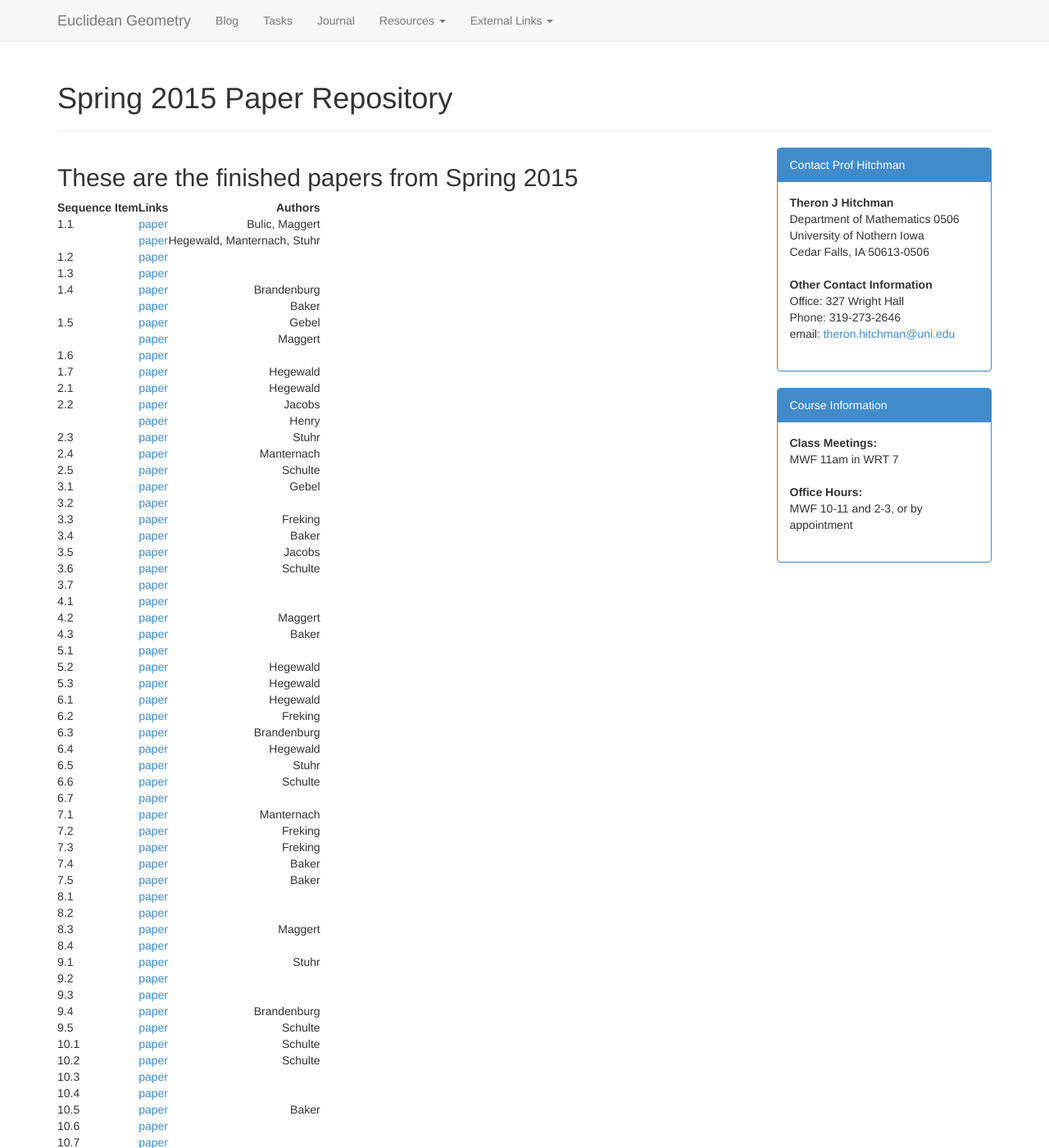
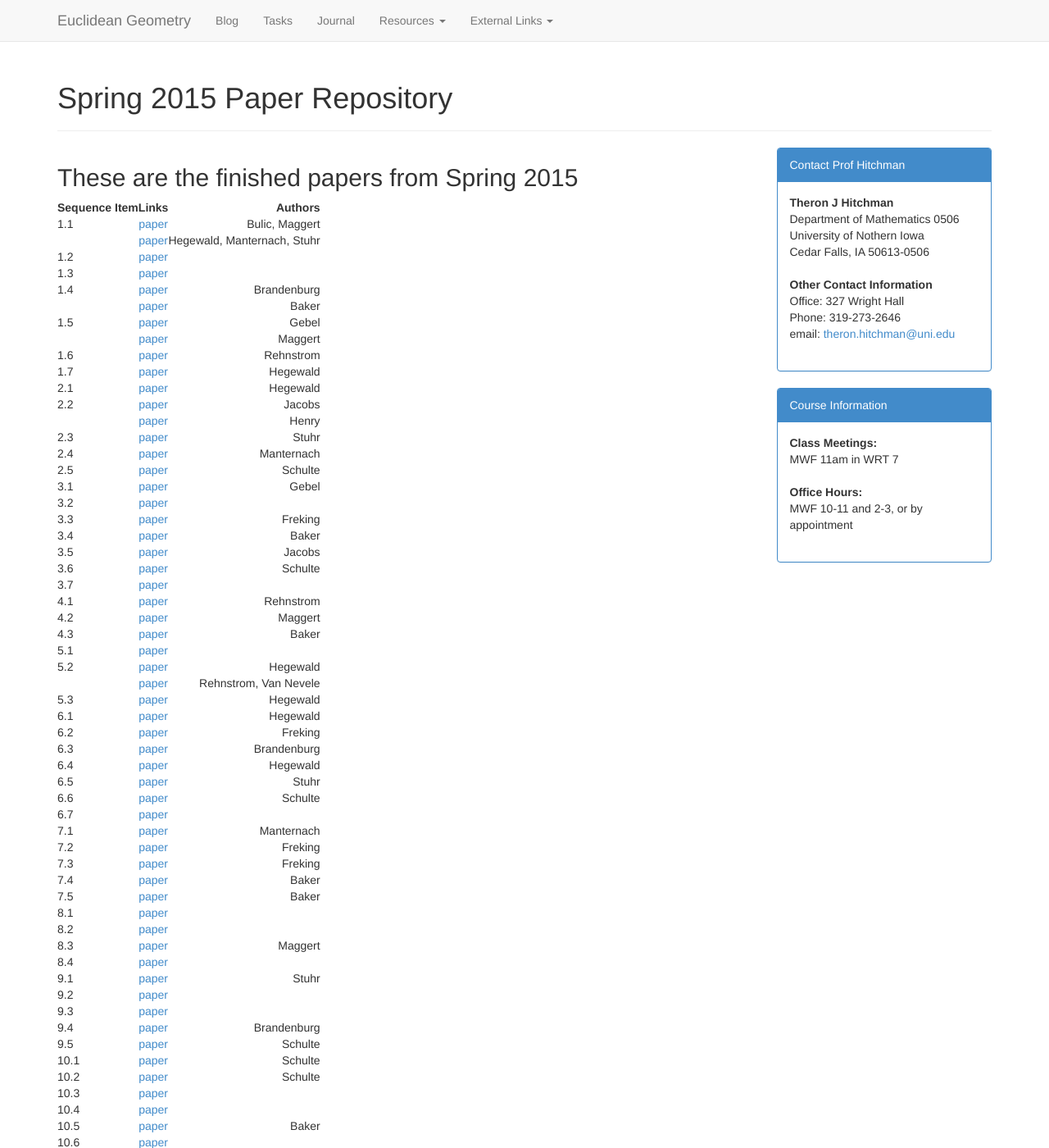
Before and after one commit to theronhitchman/euclidean-geometry, a Jekyll site: the page built from journal/2015S/index.md, in a window 1280 px wide and 1400 px high. Shown: the whole window at 82% size. Built offline with Jekyll 4.4.1, drawn with Linux system fonts in a browser that asks for light colours; nearby versions of some CDN libraries; some of the changed text lies outside the part shown.

Commit message:
add papers by Rehnstrom

```diff
--- a/journal/2015S/index.md
+++ b/journal/2015S/index.md
@@ -15,7 +15,7 @@
 |               | <a href="{{site.baseurl}}/journal/2015S/Baker-1-4.pdf">paper</a> | Baker                               |
 | 1.5           | <a href="{{site.baseurl}}/journal/2015S/flexibility-rigidness-construction.pdf">paper</a> | Gebel      |
 |               | <a href="{{site.baseurl}}/journal/2015S/congruent-rhombi-theorem.pdf">paper</a>  | Maggert             |
-| 1.6           | <a href="{{site.baseurl}}/journal/2015S/.pdf">paper</a> |                                              |
+| 1.6           | <a href="{{site.baseurl}}/journal/2015S/Rehnstrom-1-6.pdf">paper</a> |  Rehnstrom                      |
 | 1.7           | <a href="{{site.baseurl}}/journal/2015S/hegewald-theorem-rhombus.pdf">paper</a> | Hegewald             |
 | 2.1           | <a href="{{site.baseurl}}/journal/2015S/kite-angle-congruence.pdf">paper</a> |  Hegewald               |
 | 2.2           | <a href="{{site.baseurl}}/journal/2015S/Jacobs-extended-diagonals.pdf">paper</a> | Jacobs              |
@@ -30,11 +30,12 @@
 | 3.5           | <a href="{{site.baseurl}}/journal/2015S/Jacobs-3-5.pdf">paper</a> |    Jacobs                          |
 | 3.6           | <a href="{{site.baseurl}}/journal/2015S/CSchulte-3-6.pdf">paper</a> |  Schulte                         |
 | 3.7           | <a href="{{site.baseurl}}/journal/2015S/.pdf">paper</a> |                                              |
-| 4.1           | <a href="{{site.baseurl}}/journal/2015S/.pdf">paper</a> |                                              |
+| 4.1           | <a href="{{site.baseurl}}/journal/2015S/Rehnstrom-4-1.pdf">paper</a> |           Rehnstrom             |
 | 4.2           | <a href="{{site.baseurl}}/journal/2015S/completion-euclid-i.pdf">paper</a> |  Maggert                  |
 | 4.3           | <a href="{{site.baseurl}}/journal/2015S/Baker-4-3.pdf">paper</a> |     Baker                           |
 | 5.1           | <a href="{{site.baseurl}}/journal/2015S/.pdf">paper</a> |                                              |
 | 5.2           | <a href="{{site.baseurl}}/journal/2015S/convex-pentagon-angles.pdf">paper</a> |   Hegewald             |
+|               | <a href="{{site.baseurl}}/journal/2015S/VanNevele-Rehnstrom.pdf">paper</a>  |  Rehnstrom, Van Nevele   |
 | 5.3           | <a href="{{site.baseurl}}/journal/2015S/convex-polygon-angles.pdf">paper</a> |   Hegewald              |
 | 6.1           | <a href="{{site.baseurl}}/journal/2015S/equilateral-triangles.pdf">paper</a> |    Hegewald             |
 | 6.2           | <a href="{{site.baseurl}}/journal/2015S/regular-rhombus.pdf">paper</a> |    Freking                    |
@@ -63,8 +64,8 @@
 | 10.4          | <a href="{{site.baseurl}}/journal/2015S/.pdf">paper</a> |                                              |
 | 10.5          | <a href="{{site.baseurl}}/journal/2015S/Baker-10-5.pdf">paper</a> |  Baker                             |
 | 10.6          | <a href="{{site.baseurl}}/journal/2015S/.pdf">paper</a> |                                              |
-| 10.7          | <a href="{{site.baseurl}}/journal/2015S/.pdf">paper</a> |                                              |
-| 11.1          | <a href="{{site.baseurl}}/journal/2015S/.pdf">paper</a> |                                              |
+| 10.7          | <a href="{{site.baseurl}}/journal/2015S/Rehnstrom-10-7.pdf">paper</a> |  Rehnstrom                      |
+| 11.1          | <a href="{{site.baseurl}}/journal/2015S/Rehnstrom-11-1.pdf">paper</a> | Rehnstrom               |
 | 11.2          | <a href="{{site.baseurl}}/journal/2015S/.pdf">paper</a> |                                              |
 | 11.3          | <a href="{{site.baseurl}}/journal/2015S/constructing-perpendicular-line-2.pdf">paper</a> |   Gebel, Jacobs     |
 | 11.4          | <a href="{{site.baseurl}}/journal/2015S/stuhr-11-4.pdf">paper</a> |         Stuhr                      |
@@ -95,9 +96,9 @@
 | E             | <a href="{{site.baseurl}}/journal/2015S/.pdf">paper</a> |                                              |
 | F             | <a href="{{site.baseurl}}/journal/2015S/arbitrary-rhombus-construction.pdf">paper</a> | Maggert        |
 |               | <a href="{{site.baseurl}}/journal/2015S/Baker-F.pdf">paper</a> |  Baker                                |
-| G             | <a href="{{site.baseurl}}/journal/2015S/.pdf">paper</a> |                                              |
+| G             | <a href="{{site.baseurl}}/journal/2015S/Rehnstrom-G.pdf">paper</a> |   Rehnstrom                         |
 | H             | <a href="{{site.baseurl}}/journal/2015S/.pdf">paper</a> |                                              |
-| I             | <a href="{{site.baseurl}}/journal/2015S/.pdf">paper</a> |                                              |
+| I             | <a href="{{site.baseurl}}/journal/2015S/Rehnstrom-I.pdf">paper</a> |  Rehnstrom                       |
 | J             | <a href="{{site.baseurl}}/journal/2015S/Jacobs-J.pdf">paper</a> |    Jacobs                            |
 | K             | <a href="{{site.baseurl}}/journal/2015S/construction-rhombus.pdf">paper</a> |   Brandenburg            |
 | L             | <a href="{{site.baseurl}}/journal/2015S/.pdf">paper</a> |                                              |
```
Also changed, not shown: 7 other files.
